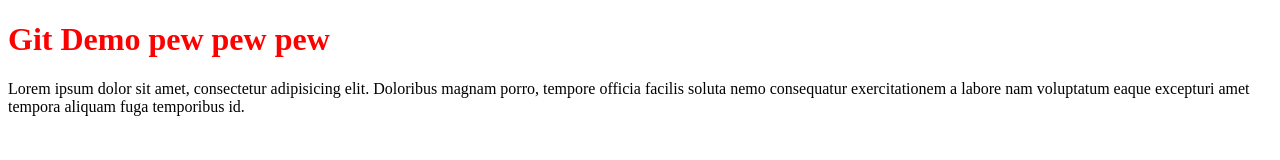
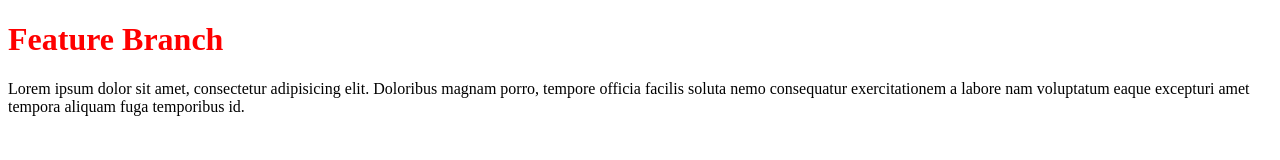
Before and after one commit to Dzoni78/git_Demo, a plain HTML site: page index.html in a window 1280 px wide. Drawn offline with Linux system fonts and the light colour scheme.

Commit message:
Title updated

```diff
--- a/index.html
+++ b/index.html
@@ -7,7 +7,7 @@
     <link rel="stylesheet" href="styles.css">
 </head>
 <body>
-   <h1>Git Demo pew pew pew</h1>
+   <h1>Feature Branch</h1>
    <p> Lorem ipsum dolor sit amet, consectetur adipisicing elit. Doloribus magnam porro, tempore officia facilis soluta nemo consequatur exercitationem a labore nam voluptatum eaque excepturi amet tempora aliquam fuga temporibus id.</p>
 </body>
 </html>
```
